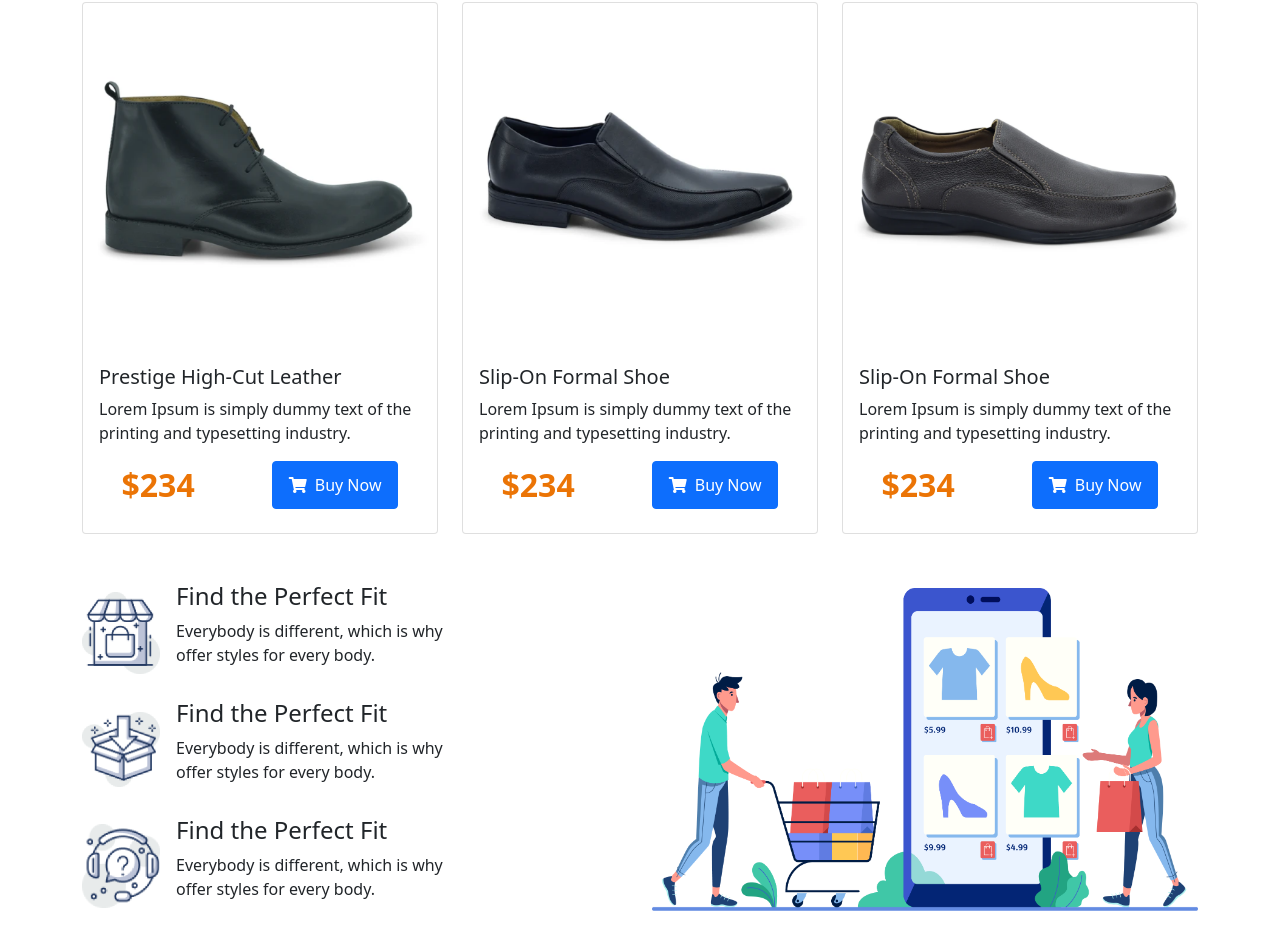
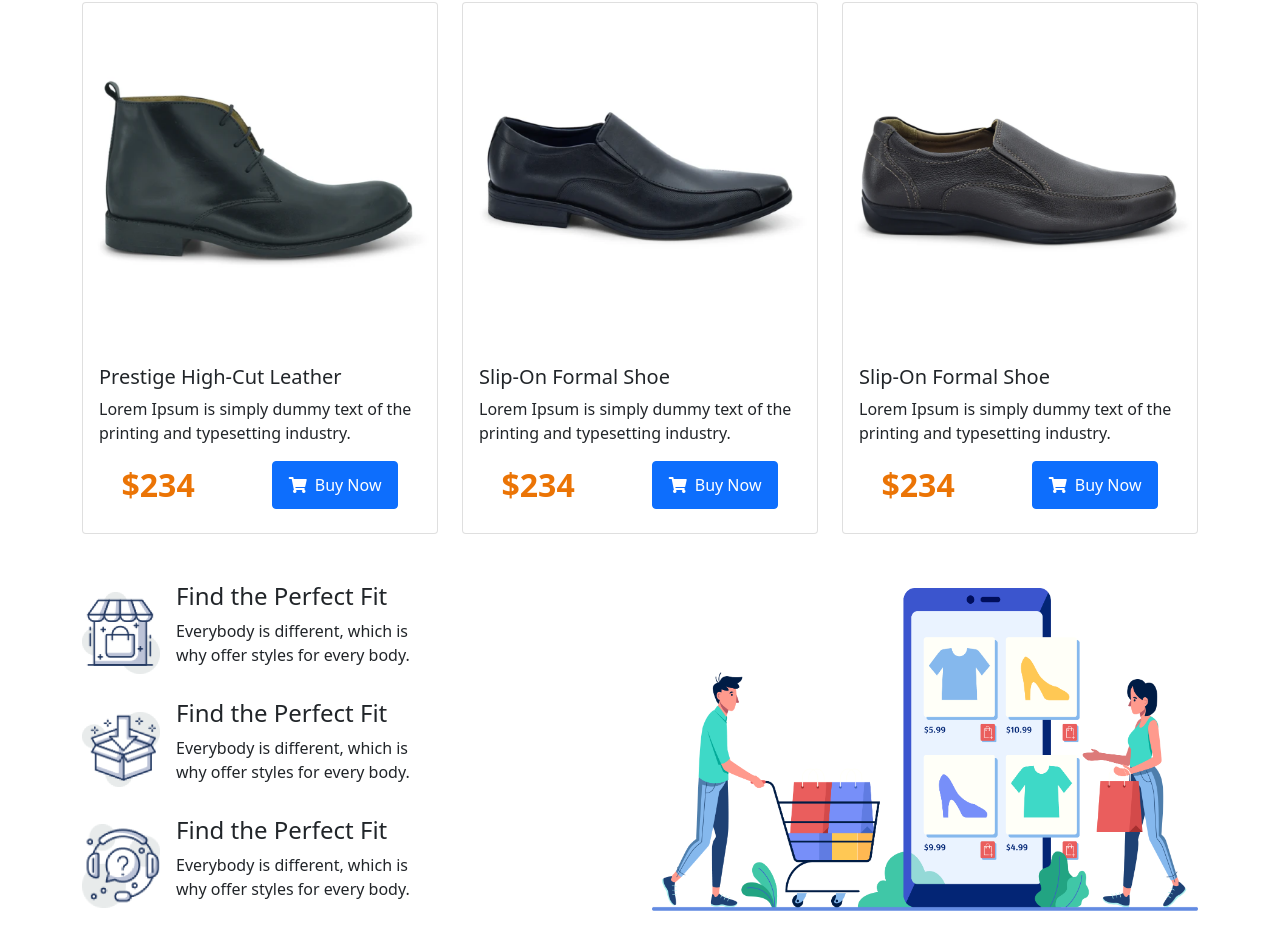
Before and after one commit to alvee74/niike-react, a plain HTML site: page index.html in a window 1280 px wide. Shown: the part 1369-2318 px from the top of the page. Drawn offline with nearby package versions, Linux system fonts and the light colour scheme.

Commit message:
again edi

```diff
--- a/index.html
+++ b/index.html
@@ -189,14 +189,14 @@
 
     <!-- last part -->
     <section class="container pb-5">
-        <div class="row gy-5 d-flex align-items-center">
-            <div class="col-lg-6 col-sm-12">
+        <div class="row gy-5 d-flex align-items-center justify-content-between">
+            <div class="col-lg-4 col-sm-12">
                 <div class="d-flex align-items-center">
                     <img width="78px" src="icons/image 12.png" alt="">
                     <div class="ms-3">
                         <h4>Find the Perfect Fit</h4>
                         <p>
-                            Everybody is different, which is why <br>
+                            Everybody is different, which is why
                             offer styles for every body.
                         </p>
                     </div>
@@ -206,7 +206,7 @@
                     <div class="ms-3">
                         <h4>Find the Perfect Fit</h4>
                         <p>
-                            Everybody is different, which is why <br>
+                            Everybody is different, which is why
                             offer styles for every body.
                         </p>
                     </div>
@@ -216,13 +216,13 @@
                     <div class="ms-3">
                         <h4>Find the Perfect Fit</h4>
                         <p>
-                            Everybody is different, which is why <br>
+                            Everybody is different, which is why
                             offer styles for every body.
                         </p>
                     </div>
                 </div>
             </div>
-            <div class="col-lg-6">
+            <div class="col-lg-6 col-sm-12">
                 <img class="img-fluid" width="599px" src="icons/XMLID 1.png" alt="">
             </div>
         </div>
```
